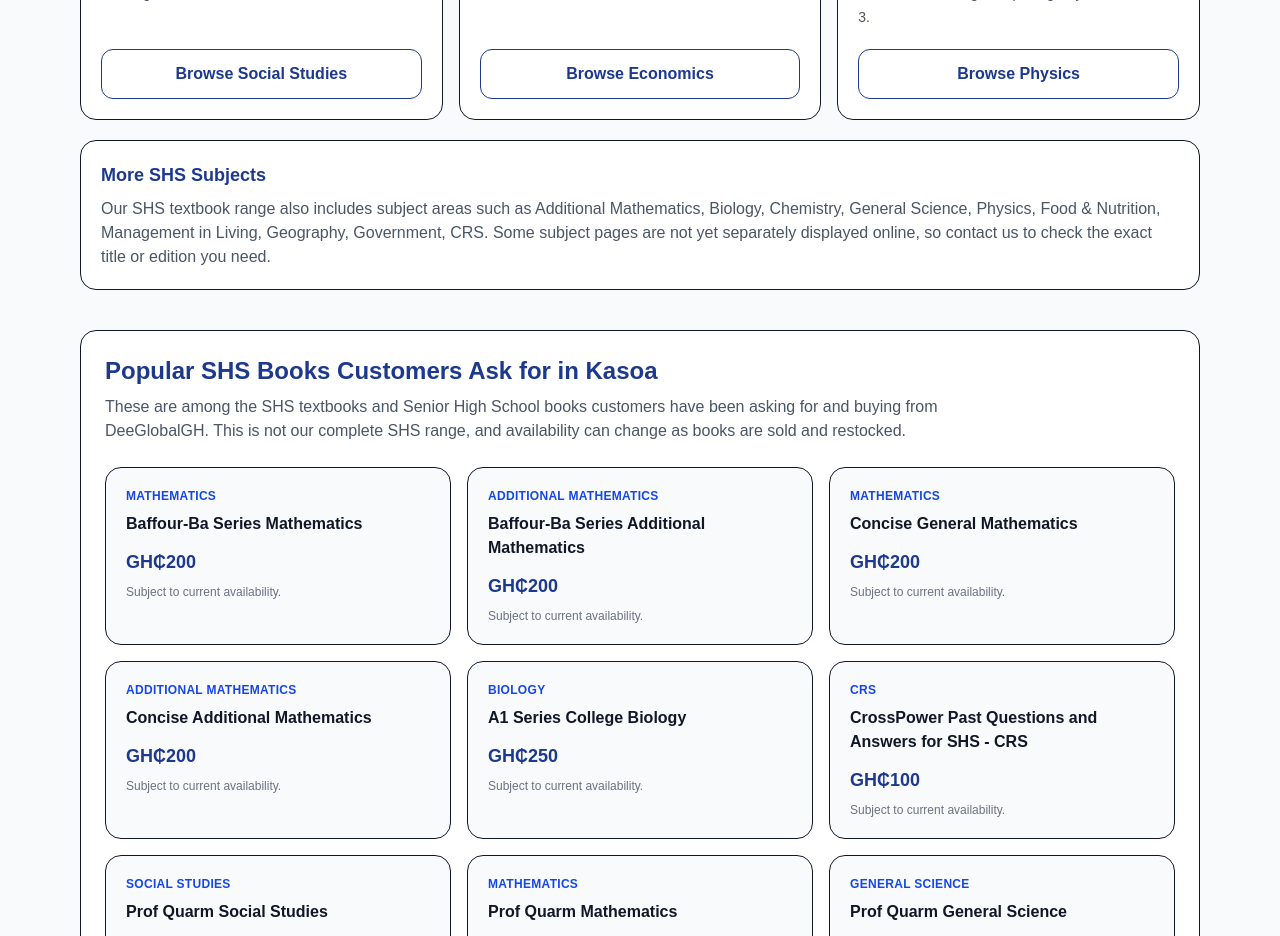
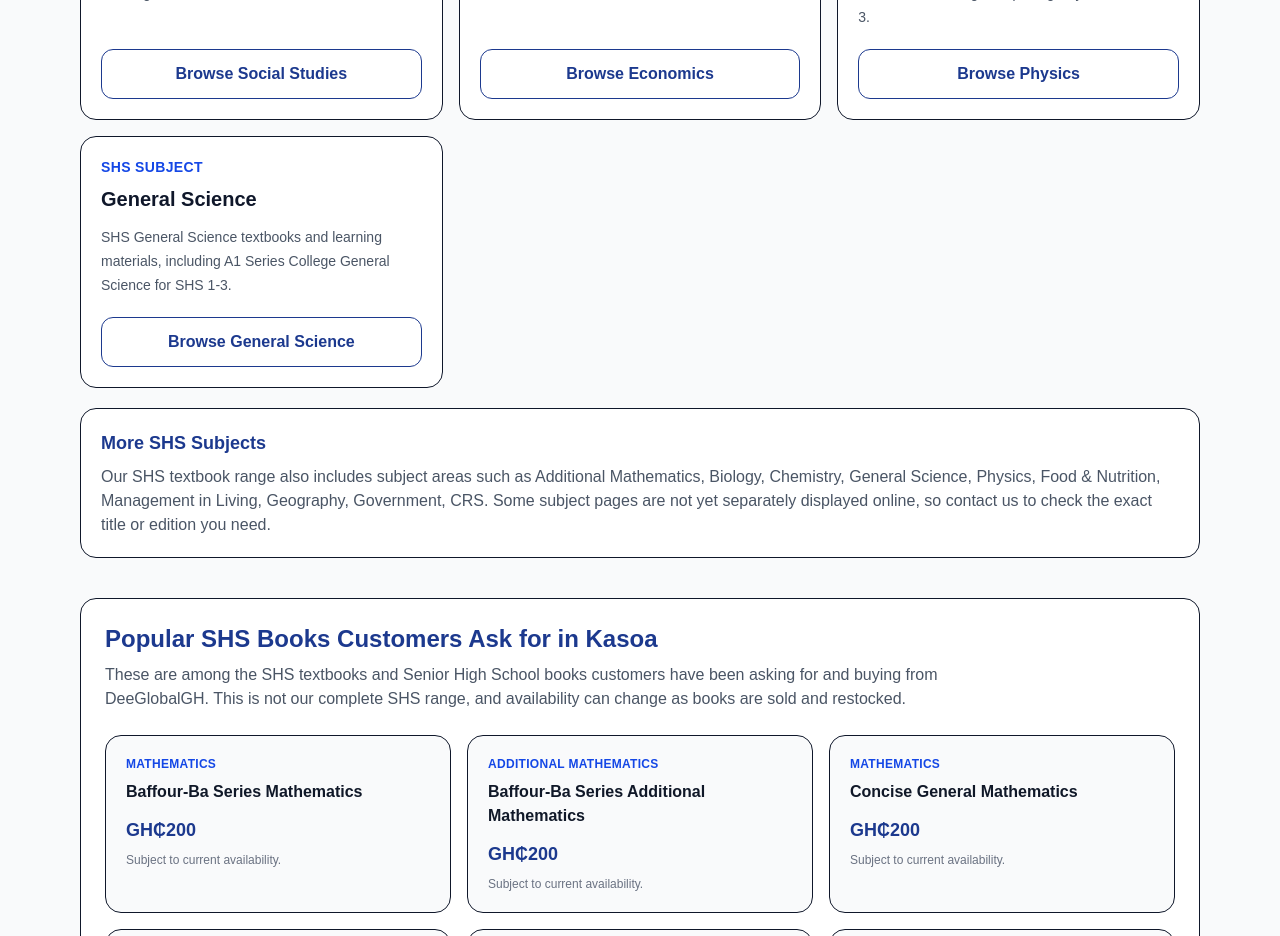
Before and after one commit to dlanquaye/deeglobalgh-website, a Next.js app: page /shs-textbooks-in-kasoa in a window 1280 px wide. Shown: the part 960-1896 px from the top of the page. Built offline with nearby package versions, Linux system fonts and the light colour scheme.

Commit message:
Add General Science SHS subject card

```diff
--- a/app/shs-textbooks-in-kasoa/page.tsx
+++ b/app/shs-textbooks-in-kasoa/page.tsx
@@ -65,6 +65,12 @@ const linkedSubjects = [
     href: "/conquering-physics-shs-textbook-ghana",
     description:
       "SHS Physics textbooks and Physics learning materials, including Conquering Physics for SHS 1-3.",
+  },
+  {
+    name: "General Science",
+    href: "/a1-general-science-shs-textbook-ghana",
+    description:
+      "SHS General Science textbooks and learning materials, including A1 Series College General Science for SHS 1-3.",
   },
 ];
 
```
